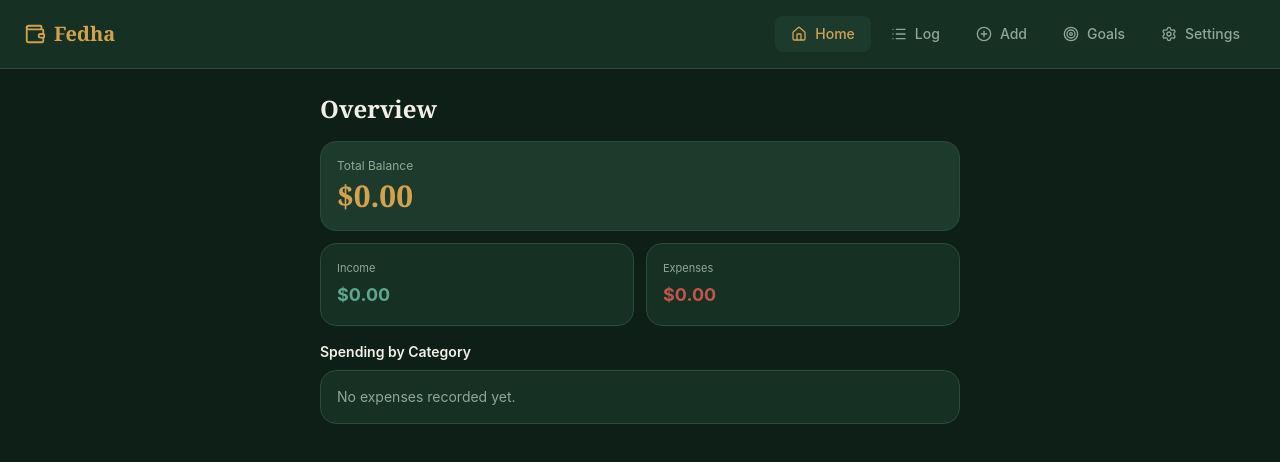
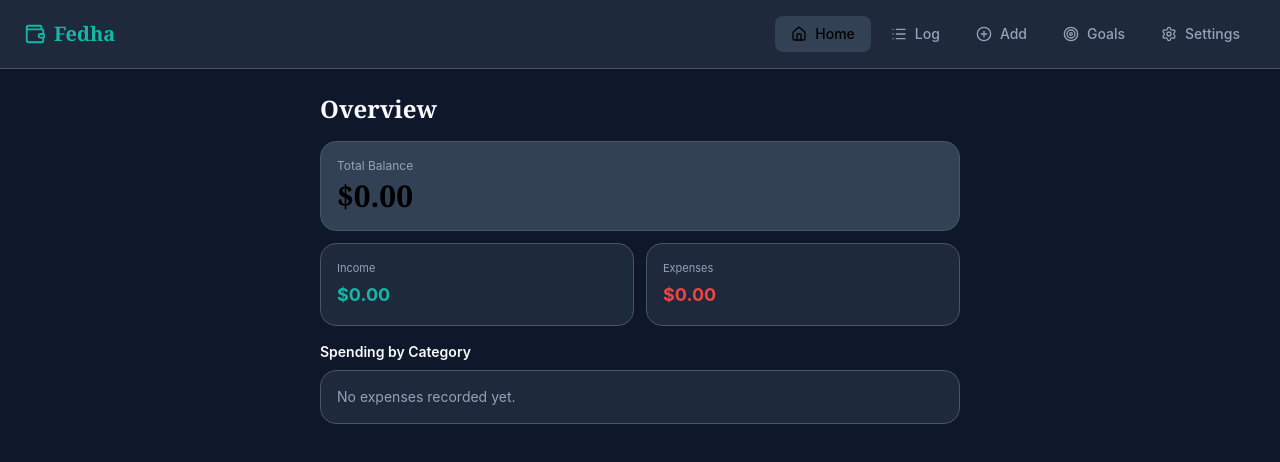
Before and after one commit to ajiambo-belinda/Budget-web-app, a React (Vite) app: page / in a window 1280 px wide. Shown: the top 462 px of the page. Built offline with nearby package versions, Linux system fonts and the light colour scheme.

Commit message:
commit changes

```diff
--- a/src/App.css
+++ b/src/App.css
@@ -1,17 +1,17 @@
 @import "tailwindcss";
+:root {
+  --color-bg: #0F172A;
+  --color-surface: #1E293B;
+  --color-surface-alt: #334155;
+  --color-border: #475569;
 
-:root {
-  --color-bg: #0E1F18;
-  --color-surface: #163024;
-  --color-surface-alt: #1D3B2C;
-  --color-border: #2A4B38;
-  --color-text: #F2EFE6;
-  --color-text-muted: #8FA895;
-  --color-gold: #D4A24E;
-  --color-rust: #C1554B;
-  --color-good: #5CA88F;
+  --color-text: #F8FAFC;
+  --color-text-muted: #94A3B8;
+
+  --color-accent: #14B8A6; /* Teal */
+  --color-good: #22C55E;   /* Income */
+  --color-rust: #EF4444;   /* Expense */
 }
-
 .light {
   --color-bg: #F7F5EF;
   --color-surface: #FFFFFF;
@@ -23,7 +23,6 @@
   --color-rust: #B03A30;
   --color-good: #3E8067;
 }
-
 body {
   margin: 0;
   background-color: var(--color-bg);
--- a/src/components/NavBar.jsx
+++ b/src/components/NavBar.jsx
@@ -14,8 +14,12 @@ export default function NavBar({ tab, setTab }) {
       {/* Desktop / tablet: top nav — hidden on small screens */}
       <div className="hidden sm:flex items-center justify-between px-6 py-4 border-b border-[var(--color-border)] bg-[var(--color-surface)]">
         <div className="flex items-center gap-2">
-          <Wallet size={22} className="text-[var(--color-gold)]" />
-          <h1 className="font-serif text-xl font-bold text-[var(--color-gold)]">Fedha</h1>
+
+         <Wallet size={22} className="text-[var(--color-accent)]" />
+
+<h1 className="font-serif text-xl font-bold text-[var(--color-accent)]">
+  Fedha
+</h1>
         </div>
         <div className="flex gap-1">
           {TABS.map(({ id, label, icon: Icon }) => (
--- a/src/screens/HomeScreen.jsx
+++ b/src/screens/HomeScreen.jsx
@@ -29,13 +29,13 @@ export default function HomeScreen() {
 
       <Card className="bg-[var(--color-surface-alt)]">
         <p className="text-xs mb-1 text-[var(--color-text-muted)]">Total Balance</p>
-        <p className="font-serif text-3xl font-bold text-[var(--color-gold)]">{fmt(totals.balance, currency)}</p>
+        <p className="font-serif text-3xl font-bold text-[var(--color-accent)]]">{fmt(totals.balance, currency)}</p>
       </Card>
 
       <div className="flex gap-3 mb-4">
         <Card className="flex-1 mb-0!">
           <p className="text-[11px] mb-1 text-[var(--color-text-muted)]">Income</p>
-          <p className="text-lg font-bold text-[var(--color-good)]">{fmt(totals.income, currency)}</p>
+          <p className="text-lg font-bold text-[var(--color-accent)]">{fmt(totals.income, currency)}</p>
         </Card>
         <Card className="flex-1 mb-0!">
           <p className="text-[11px] mb-1 text-[var(--color-text-muted)]">Expenses</p>
--- a/src/screens/SettingsScreen.jsx
+++ b/src/screens/SettingsScreen.jsx
@@ -39,7 +39,7 @@ export default function SettingsScreen() {
           className="absolute top-0.5 w-5 h-5 rounded-full flex items-center justify-center transition-transform bg-[var(--color-bg)]"
           style={{ transform: darkMode ? 'translateX(22px)' : 'translateX(2px)' }}
         >
-          {darkMode ? <Moon size={11} className="text-[var(--color-gold)]" /> : <Sun size={11} className="text-[var(--color-text-muted)]" />}
+          {darkMode ? <Moon size={11} className="text-[var(--color-accent)]]" /> : <Sun size={11} className="text-[var(--color-text-muted)]" />}
         </span>
       </button>
     </div>
```
